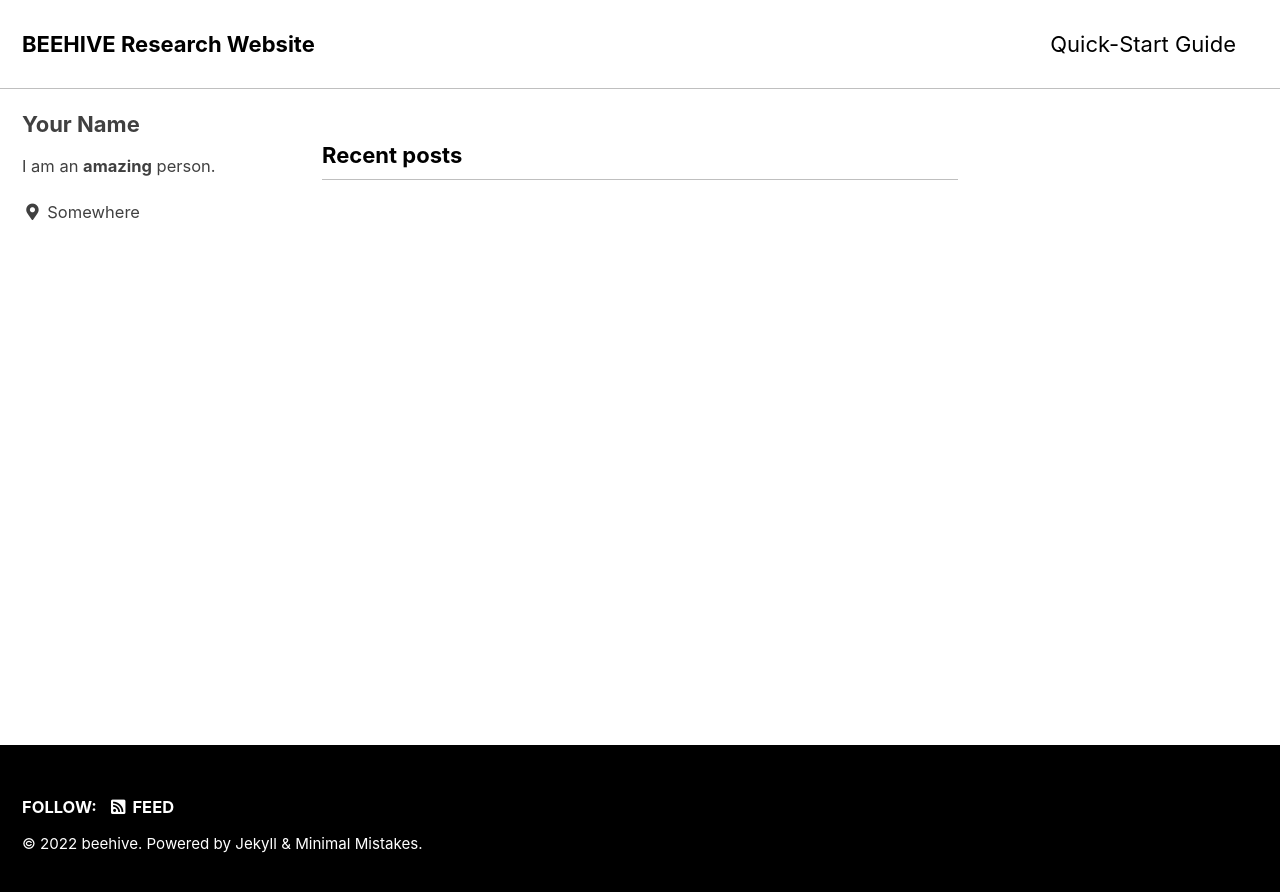
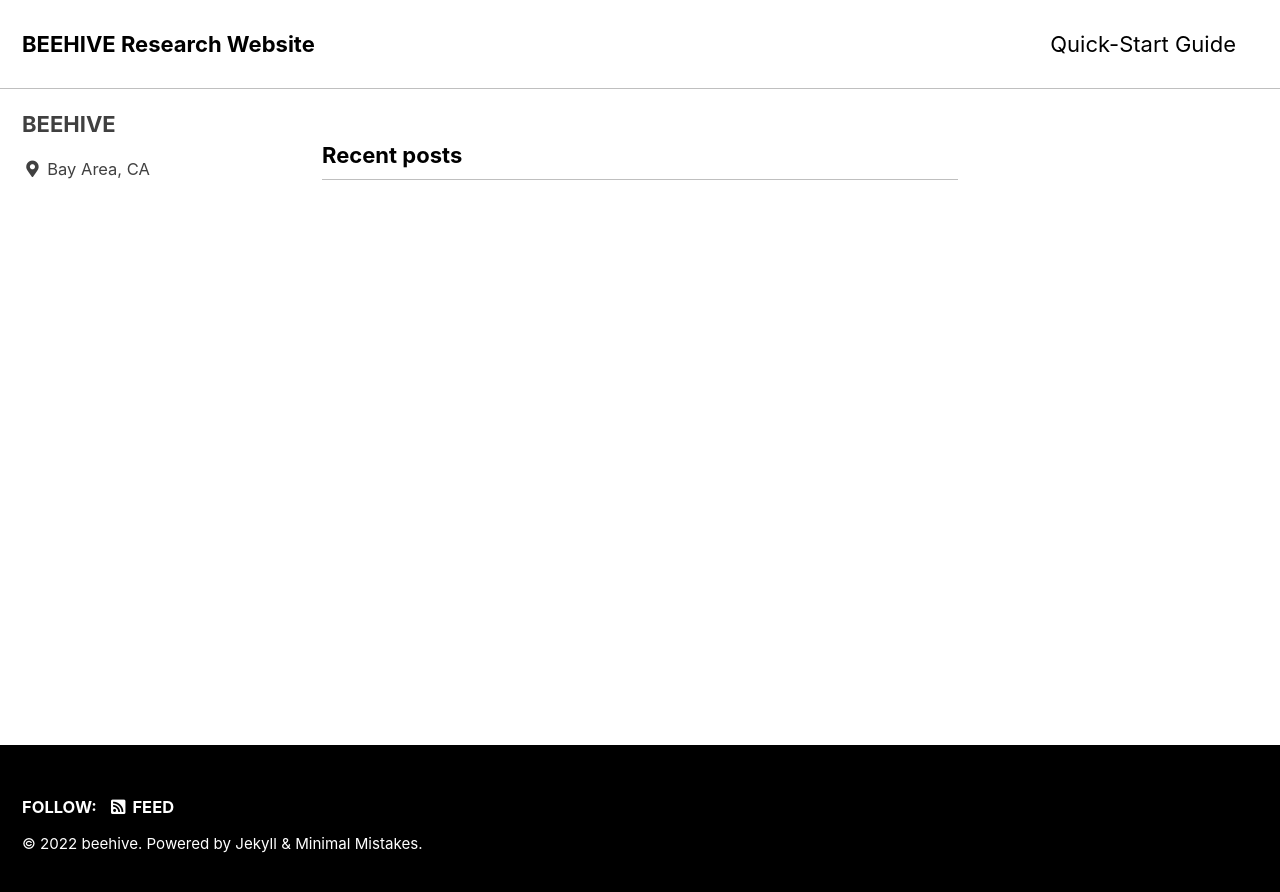
Before and after one commit to stanfordbeehive/stanfordbeehive.github.io, a Jekyll site: the page built from index.html, in a window 1280 px wide. Shown: the top 892 px of the page. Built offline with Jekyll 4.4.1, drawn with Linux system fonts in a browser that asks for light colours; cached includes are drawn as plain includes; the list of posts is cut into pages by our own code.

Commit message:
Update _config.yml

```diff
--- a/_config.yml
+++ b/_config.yml
@@ -104,10 +104,10 @@ analytics:
 
 # Site Author
 author:
-  name             : "Your Name"
+  name             : "BEEHIVE"
   avatar           : # path of avatar image, e.g. "/assets/images/bio-photo.jpg"
-  bio              : "I am an **amazing** person."
-  location         : "Somewhere"
+  bio              : ""
+  location         : "Bay Area, CA"
   email            :
   links:
     - label: "Email"
```
